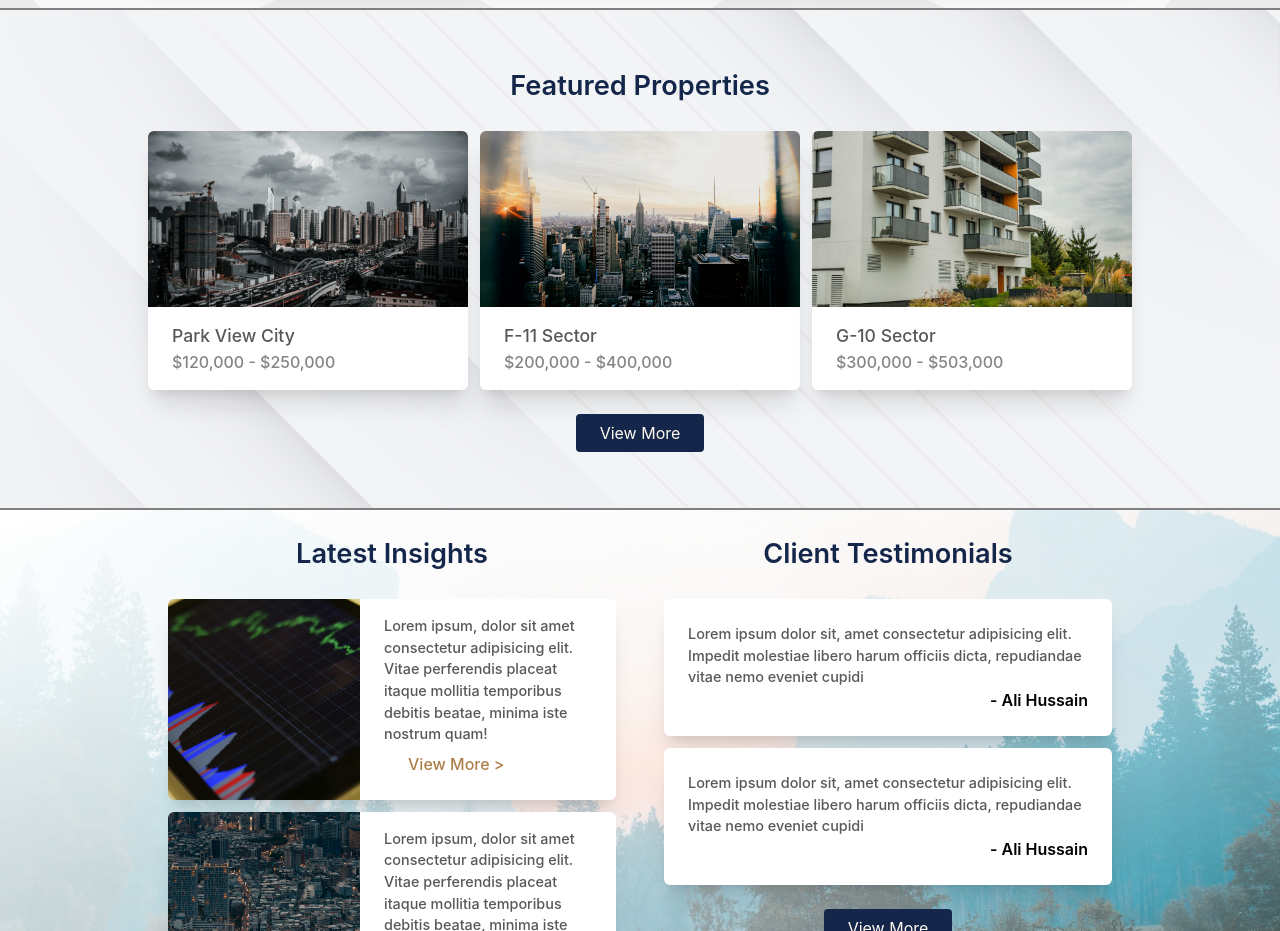
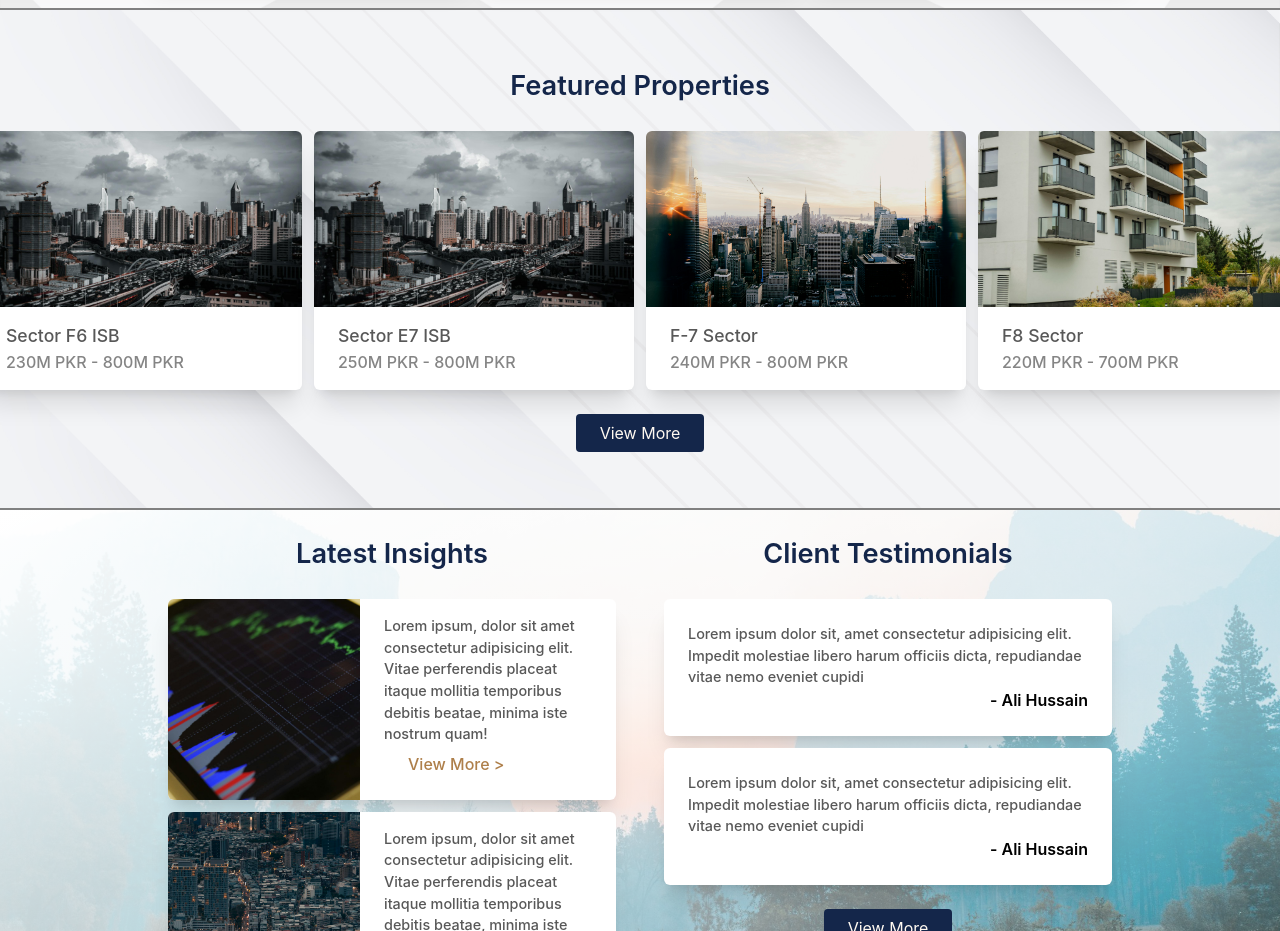
Before and after one commit to mehran78/myweb, a React (Vite) app: page / in a window 1280 px wide. Shown: the part 1120-2051 px from the top of the page. Built offline with nearby package versions, Linux system fonts and the light colour scheme.

Commit message:
Update Cards.jsx

```diff
--- a/src/Components/Sections/Featured Properties/Cards.jsx
+++ b/src/Components/Sections/Featured Properties/Cards.jsx
@@ -8,18 +8,23 @@ function Cards() {
     // <div className="flex justify-center items-center gap-3 flex-col bg-red-300">
     <div className="flex justify-center items-center gap-3 flex-col px-12 sm:px-24 md:flex-row md:px-12">
       <Card
-        text={"Park View City"}
-        range={"$120,000 - $250,000"}
+        text={"Sector F6 ISB"}
+        range={"230M PKR - 800M PKR"}
         cardImage={image1}
       />
       <Card
-        text={"F-11 Sector"}
-        range={"$200,000 - $400,000"}
+        text={"Sector E7 ISB"}
+        range={"250M PKR - 800M PKR"}
+        cardImage={image1}
+      />
+      <Card
+        text={"F-7 Sector"}
+        range={"240M PKR - 800M PKR"}
         cardImage={image2}
       />
       <Card
-        text={"G-10 Sector"}
-        range={"$300,000 - $503,000"}
+        text={"F8  Sector"}
+        range={"220M PKR - 700M PKR"}
         cardImage={image3}
       />
     </div>
```
